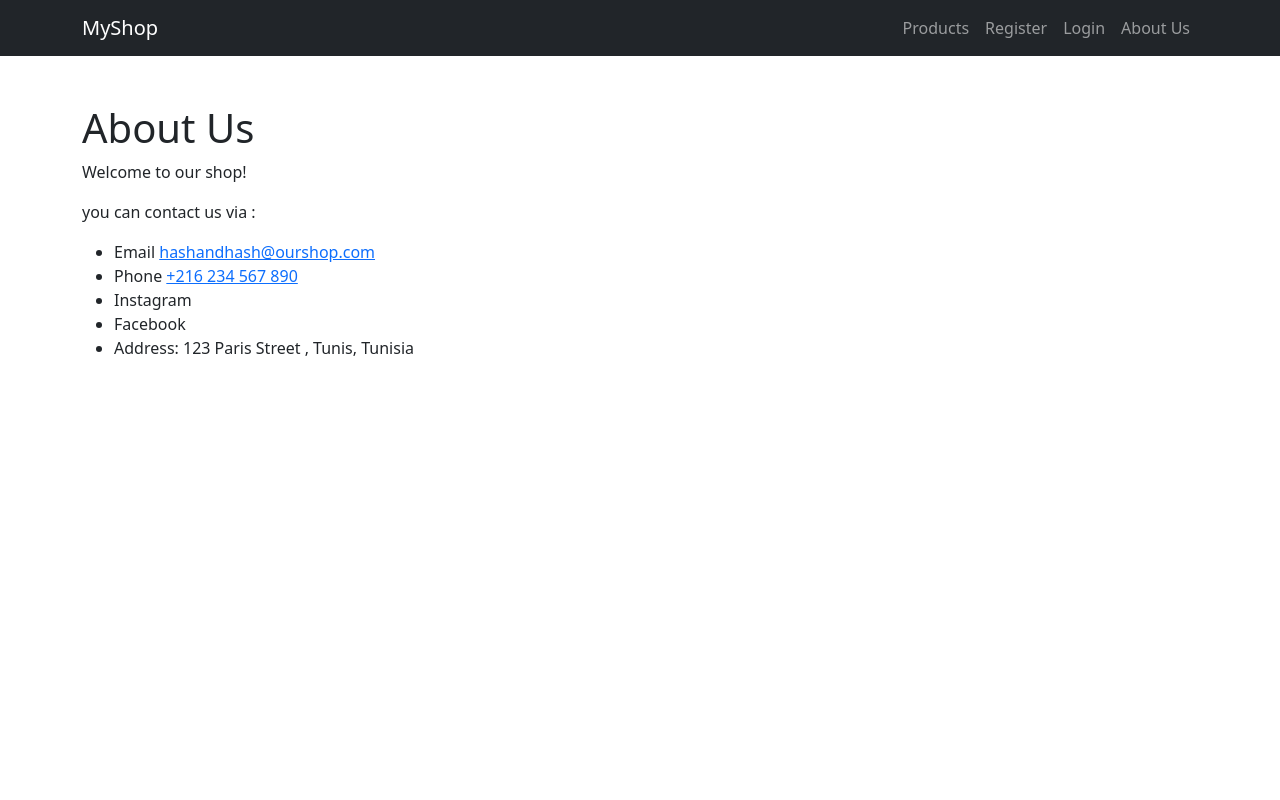
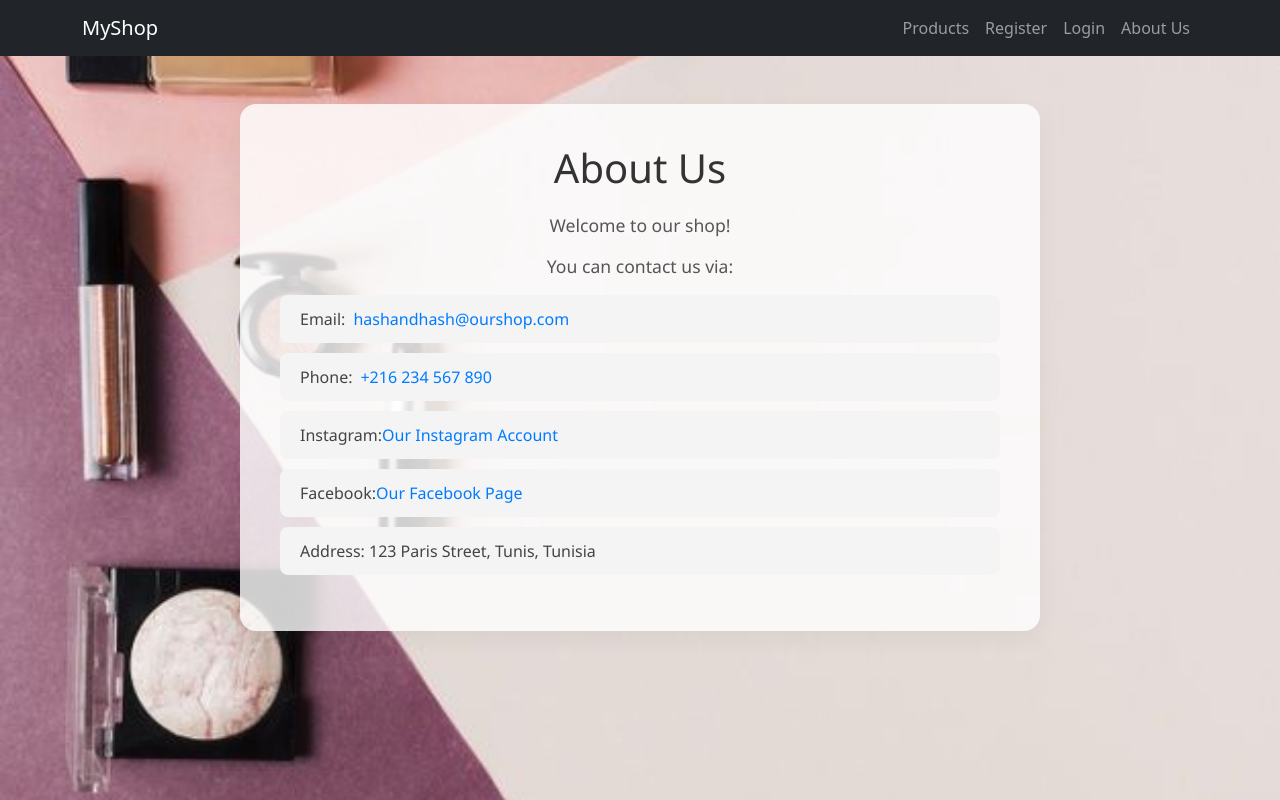
Before and after one commit to islembriki/makeup_project, a Symfony app: template templates/aboutus/index.html.twig in a window 1280 px wide. Run offline with Twig, Linux system fonts and the light colour scheme; the template is opened without the code that fills it, so the values that code supplies are empty; some libraries are stand-ins or nearby versions.

Commit message:
amira added styling

```diff
--- a/templates/aboutus/index.html.twig
+++ b/templates/aboutus/index.html.twig
@@ -3,19 +3,84 @@
 
 {% block title %}About Us{% endblock %}
 
+{% block stylesheets %}
+    <style>
+
+
+        body{
+            background-image: url('{{ asset("images/landing.jpeg") }}');
+            background-size: cover;
+            background-position: center;
+            background-attachment: fixed;
+            background-repeat: no-repeat;
+        }
+        .about-container {
+            background-color: rgba(255, 255, 255, 0.8);
+            border-radius: 16px;
+            padding: 40px;
+            box-shadow: 0 8px 24px rgba(0, 0, 0, 0.05);
+            font-family: 'Segoe UI', sans-serif;
+            max-width: 800px;
+            margin: auto;
+        }
+
+        .about-container h1 {
+            font-size: 2.5rem;
+            margin-bottom: 20px;
+            color: #333;
+            text-align: center;
+        }
+
+        .about-container p {
+            font-size: 1.1rem;
+            color: #555;
+            margin-bottom: 15px;
+            text-align: center;
+        }
+
+        .about-container ul {
+            list-style: none;
+            padding: 0;
+        }
+
+        .about-container li {
+            background: #f4f4f4;
+            margin: 10px 0;
+            padding: 12px 20px;
+            border-radius: 8px;
+            font-size: 1rem;
+            color: #444;
+            display: flex;
+            align-items: center;
+        }
+
+        .about-container li a {
+            color: #007bff;
+            text-decoration: none;
+            margin-left: 8px;
+        }
+
+        .about-container li a:hover {
+            text-decoration: underline;
+        }
+    </style>
+{% endblock %}
+
 {% block body %}
     <div class="container py-5">
-        <h1>About Us</h1>
-        <p>
-            Welcome to our shop! </p>
-            <p>you can contact us via : </p>
+        <div class="about-container">
+            <h1>About Us</h1>
+
+            <p>Welcome to our shop!</p>
+            <p>You can contact us via:</p>
+
             <ul>
-            <li>Email  <a href="hashandhash@gmail.com">hashandhash@ourshop.com</a></li>
-            <li>Phone  <a href="tel:+1234567890">+216 234 567 890</a></li>
-            <li>Instagram </li>
-            <li>Facebook</li>
-            <li>Address: 123 Paris Street , Tunis, Tunisia</li>
-        </ul>
-
+                <li>Email: <a href="mailto:hashandhash@gmail.com">hashandhash@ourshop.com</a></li>
+                <li>Phone: <a href="tel:+216234567890">+216 234 567 890</a></li>
+                <li>Instagram:     <span style="color: #007bff;">Our Instagram Account</span></li>
+                <li>Facebook:      <span style="color: #007bff;">Our Facebook Page</span></li>
+                <li>Address: 123 Paris Street, Tunis, Tunisia</li>
+            </ul>
+        </div>
     </div>
 {% endblock %}
--- a/templates/base.html.twig
+++ b/templates/base.html.twig
@@ -32,5 +32,6 @@
     </nav>
 
     {% block body %}{% endblock %}
+    {% block stylesheets %}{% endblock %}
 </body>
 </html>
```
Also changed, not shown: public/images/aboutsusbackground.jpg (added).
